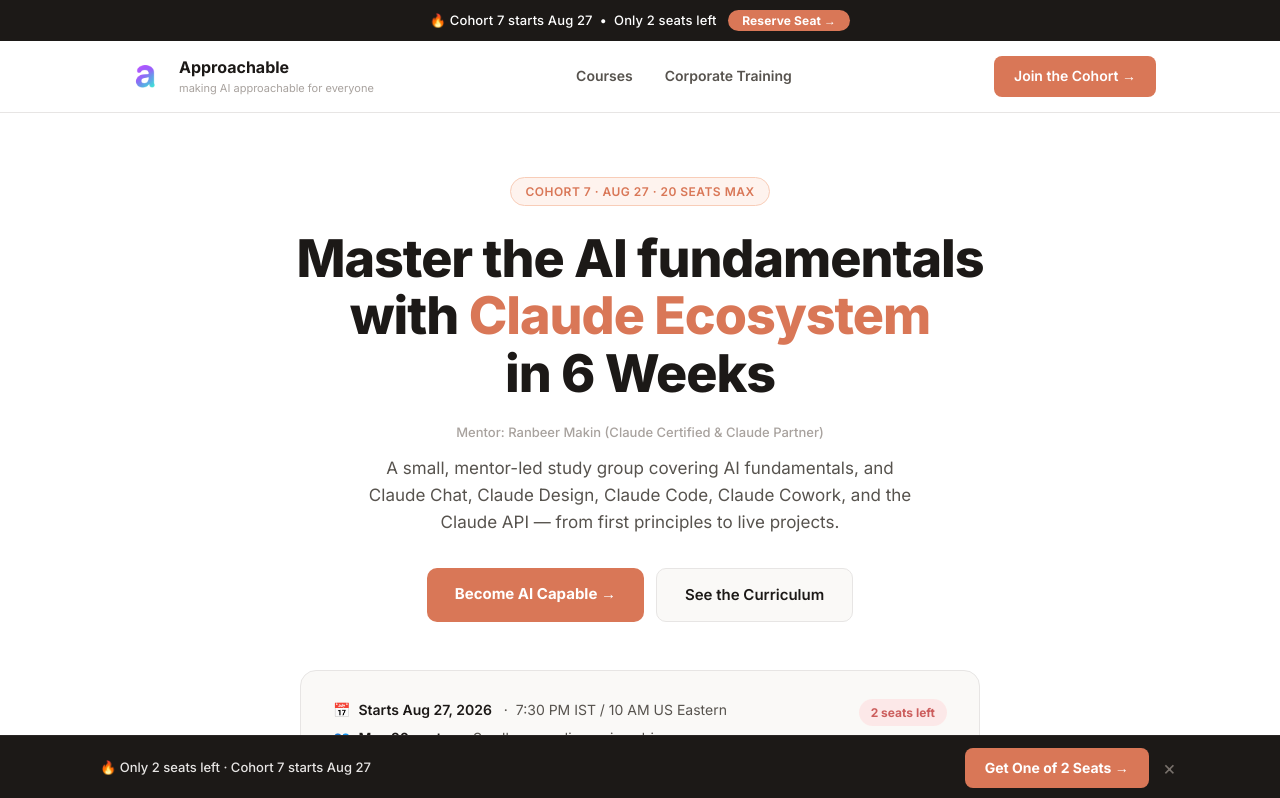
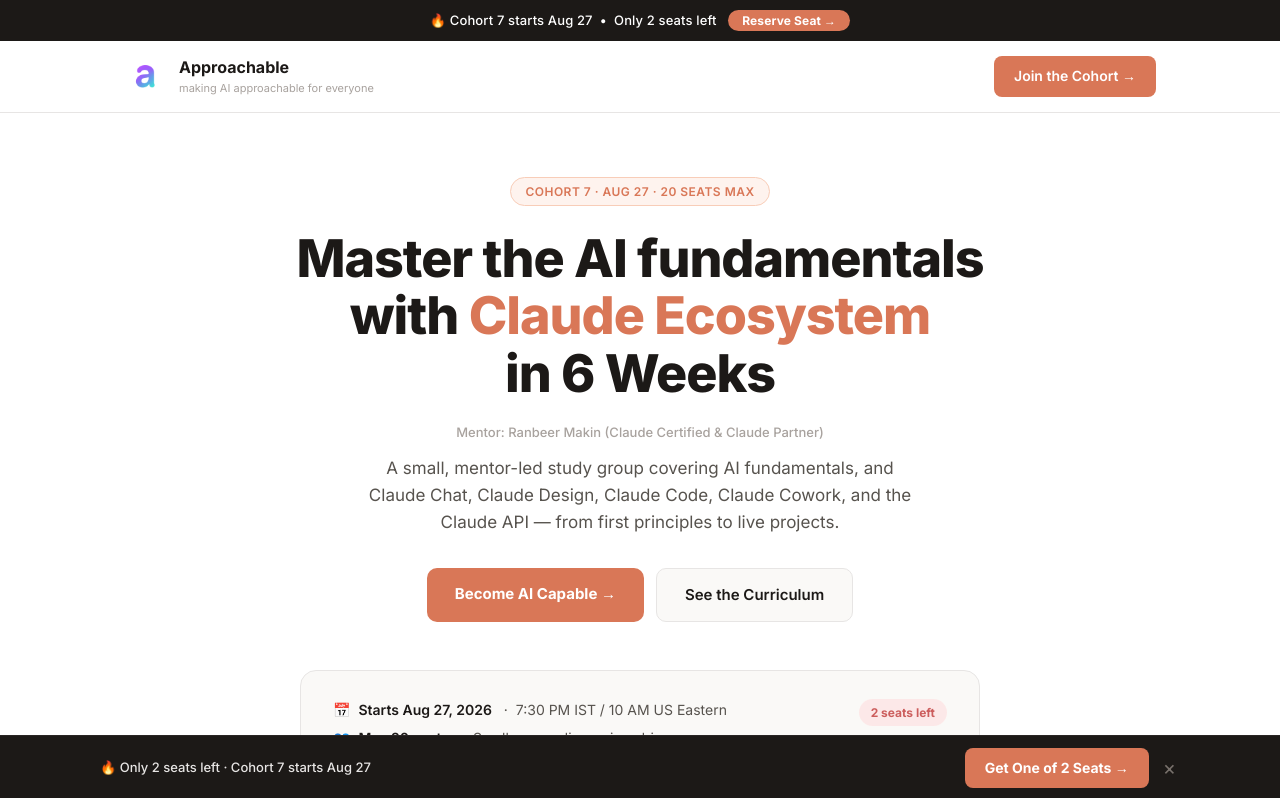
Before and after one commit to Nitish-kumar30/sample-approchable, a Next.js app: page / in a window 1280 px wide. Shown: the top 798 px of the page. Built offline with nearby package versions, Linux system fonts and the light colour scheme.

Commit message:
dashboard links remove

```diff
--- a/src/app/page.tsx
+++ b/src/app/page.tsx
@@ -157,7 +157,7 @@
         dangerouslySetInnerHTML={{ __html: JSON.stringify(cohortSchema) }}
       />
       <Banner />
-      <Header />
+      <Header hideNav />
       <main>
         {/* HERO */}
         <section style={{ padding: '64px 24px 0', borderBottom: '1px solid var(--border)' }}>
--- a/src/components/Header.tsx
+++ b/src/components/Header.tsx
@@ -4,9 +4,10 @@
 interface HeaderProps {
   coursePage?: boolean;
   showBackToCourses?: boolean;
+  hideNav?: boolean;
 }
 
-export default function Header({ coursePage = false, showBackToCourses = false }: HeaderProps) {
+export default function Header({ coursePage = false, showBackToCourses = false, hideNav = false }: HeaderProps) {
   return (
     <header className="site-header">
       <div className="container-max header-inner">
@@ -18,7 +19,7 @@
           </div>
         </Link>
 
-        {!coursePage && (
+        {!coursePage && !hideNav && (
           <nav className="header-nav">
             <Link href="/courses" className="header-nav-link">
               Courses
```
